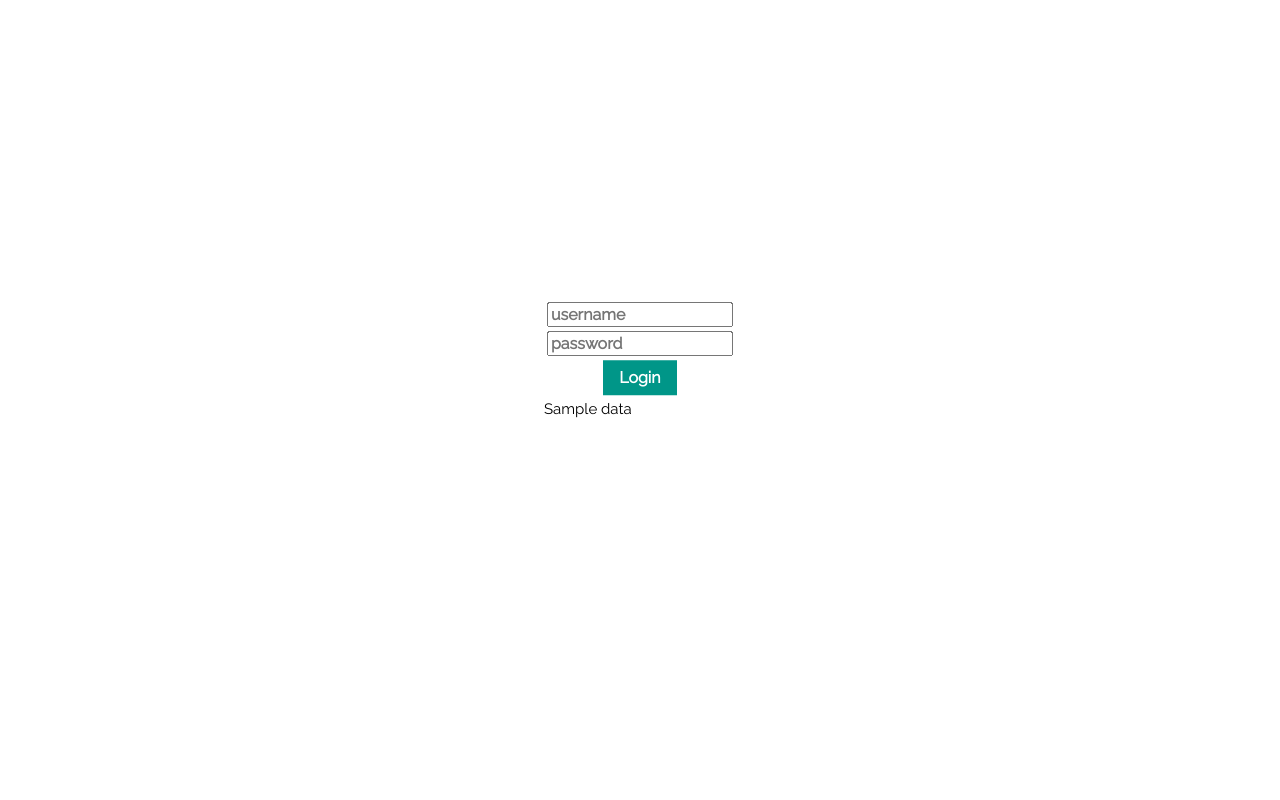
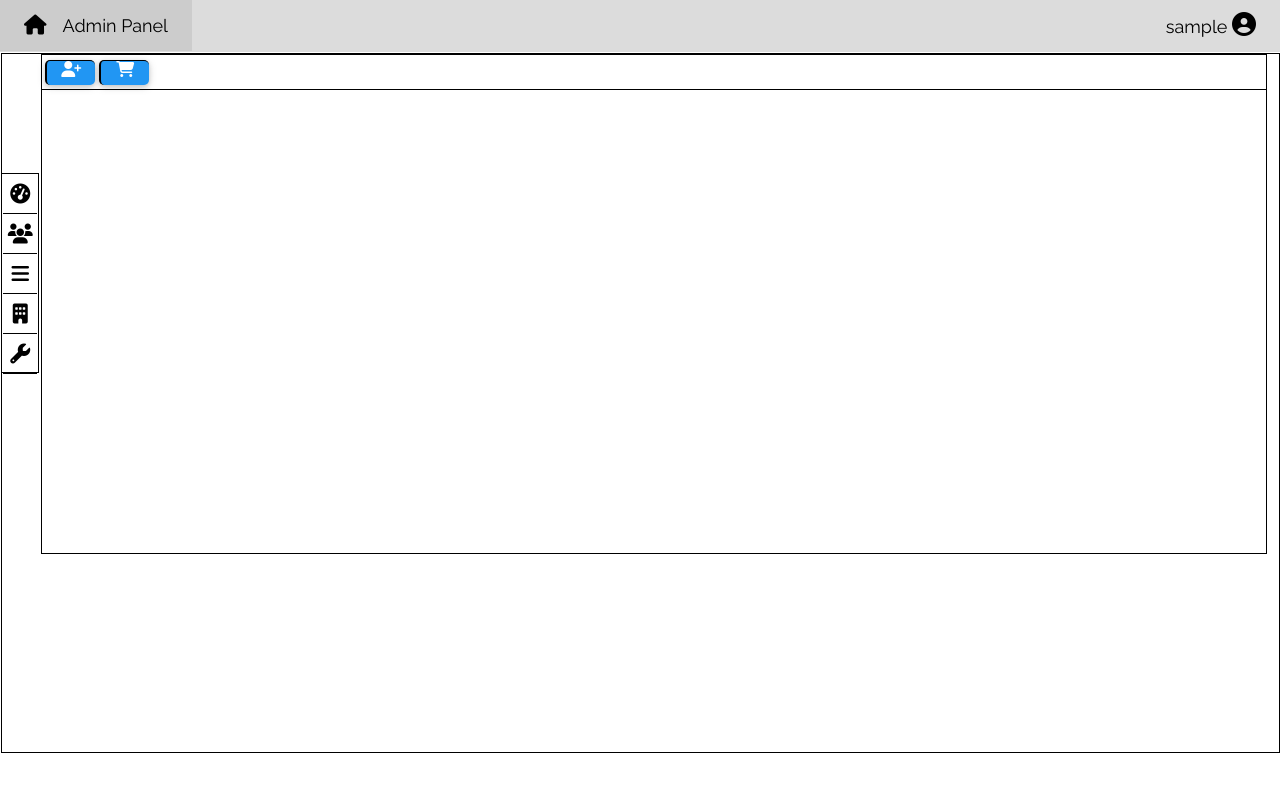
Before and after one commit to daroomwanor/rawblumeApp, a Flask app: template rawblumeApp/templates/Admin_Panel.html in a window 1280 px wide. Run offline with Flask 2, Linux system fonts and the light colour scheme; the template is opened without the code that fills it: most values are stand-ins (such as "Sample title", 1, 10 or a date in 2020); lists and menus that the app fills with data are empty; some libraries are stand-ins or nearby versions.

Commit message:
Admin Panel Html Design

```diff
--- a/rawblumeApp/routes.py
+++ b/rawblumeApp/routes.py
@@ -21,12 +21,10 @@ def Admin_Panel():
 @app.route("/processLogin", methods=['GET', 'POST'])
 def processLogin():
 	data = json.loads(request.data)
-	print(data)
 	username = data['username']
 	password = data['password']
 	User = UsersTable.query.filter(UsersTable.username == username, UsersTable.password == password).all()
 	if len(User) > 0:
-		print(username)
 		return "Success"
 	else:
 		return "Failed"
--- a/rawblumeApp/static/css/Admin_Panel.css
+++ b/rawblumeApp/static/css/Admin_Panel.css
@@ -8,6 +8,34 @@
 
 
 #main_container{
-	display: none;
+	display: block;
 
 }
+
+.vertical_navbar{
+	height: 40px;
+    border-bottom: solid 1px black;
+    padding-top: 10px;
+    width: 106%;
+    margin-left: -3px;
+    cursor: pointer;
+    text-align: center;
+}
+
+#display_container{
+	border: solid 1px black;
+    min-height: 500px;
+    min-width: 900px;
+    float: left;
+    margin-left: 2px;
+    width:96%;
+}
+
+.actionBtn{
+	width: 50px;
+    height: 25px;
+    cursor: pointer;
+    border-left: solid 2px black;
+    border-top: solid 1px black;
+    border-radius: 5px;
+}
--- a/rawblumeApp/static/js/Admin_Panel.js
+++ b/rawblumeApp/static/js/Admin_Panel.js
@@ -12,6 +12,7 @@ function processLogin(){
 		if(this.readyState == 4 && this.status == 200){
 			console.log(this.responseText);
 			document.getElementById('centered').style.display="None";
+			document.getElementById('main_container').style.display="Block";
 			alert(this.responseText);
 		}
 
--- a/rawblumeApp/templates/Admin_Panel.html
+++ b/rawblumeApp/templates/Admin_Panel.html
@@ -13,28 +13,72 @@
 			html,body,h1,h2,h3,h4,h5 {font-family: "Raleway", sans-serif}
 		</style>
 		<link rel="stylesheet" href="{{ url_for('static', filename='css/Admin_Panel.css') }}">
-		<link rel="stylesheet" href="/Users/daroomwanor/rawblumeApp/rawblumeApp/static/css/Admin_Panel.css">
-		<script type="text/javascript" src="/Users/daroomwanor/rawblumeApp/rawblumeApp/static/js/Admin_Panel.js"></script>
+		<link rel="stylesheet" href="/Users/omwanord/ArielApps/rawblumeApp/rawblumeApp/static/css/Admin_Panel.css">
+		<script type="text/javascript" src="/Users/omwanord/ArielApps/rawblumeApp/rawblumeApp/static/js/Admin_Panel.js"></script>
 	</head>
 	<body>
 		<script type="text/javascript" src="{{url_for('static', filename="js/Admin_Panel.js")}}"></script>
-		<div id="centered">
+		<div id="centered" style="display: None;">
 			<table>
 				<tr>
 					<th><input id="username" type="text" name="" placeholder="username"></th>
 				</tr>
 				<tr>
-					<th><input id="password" type="text" name="" placeholder="password">
+					<th><input id="password" type="password" name="" placeholder="password">
 				</th>
 				<tr>
 					<th><button onclick="processLogin()" class="w3-button w3-teal">Login</button>
 				</th>
 			</table>
-			{{data}}
 
 		</div>
 		<div id="main_container">
-			<h1>{{data}}</h1>
+			<div id="horizontal_navbar" style="position: fixed;">
+          		<div class="w3-top" style="background-color: #dcdcdc;height: 52px;width: 100%">
+					 <div class="w3-bar w3-theme-d2 w3-left-align w3-large">
+						  <a class="w3-bar-item w3-button w3-hide-medium w3-hide-large w3-right w3-padding-large w3-hover-white w3-large w3-theme-d2" href="javascript:void(0);" onclick="openNav()"><i class="fa fa-bars"></i></a>
+						  <a href="#" class="w3-bar-item w3-button w3-padding-large w3-theme-d4"><i  style='font-size:20px' class="fa fa-home w3-margin-right"></i>Admin Panel</a>
+
+						  <a ng-click="changeName()" style="float: right;" href="#" class="w3-bar-item w3-button w3-hide-small w3-padding-large w3-hover-white" title="User">{{username}} <i style='font-size:24px' class='fa'>&#xf2be;</i></a>
+
+					 </div>
+				</div>
+          	</div>
+          	<div style="display: inherit; margin-left: 1px;">
+          		<div style="height: 200px; border: solid 1px black; margin-top: 120px;float: left;width:3%;padding-left: 4px;min-width: 38px;float: left;">
+          			<div>
+          				<div class="vertical_navbar">
+	          				<i style='font-size:20px' class="fa fa-dashboard"></i>
+	          			</div>
+          				<div class="vertical_navbar">
+	          				<i style='font-size:20px' class="fa fa-users"></i>
+	          			</div>
+	          			<div class="vertical_navbar">
+	          				<i style='font-size:20px' class="fa fa-reorder"></i>
+	          			</div>
+	          			<div class="vertical_navbar">
+	          				<i  style='font-size:20px' class="fa fa-building"></i>
+
+	          			</div>
+	          			<div class="vertical_navbar">
+	          				<i style='font-size:20px' class="fa fa-wrench"></i>
+	          			</div>
+
+	          		</div>
+          		</div>
+	          	<div style="height: 700px; border:solid 1px black;margin-top: 53px; width: 100%;">
+	          		<div id="display_container">
+	          			<div style="border-bottom: solid 1px black; height: 35px; padding-top:2px;">
+	          				<table>
+	          					<tr>
+	          						<td><span class="w3-card w3-right w3-blue w3-hover-shadow w3-center actionBtn"><i class="fa">&#xf234;</i></span></td>
+	          						<td><span class="w3-card w3-right w3-blue w3-hover-shadow w3-center actionBtn"><i class="fa">&#xf07a;</i></span></td>
+	          					</tr>
+	          				</table>
+	          			</div>
+	          		</div>
+	          	</div>
+          	</div>
 		</div>
 	</body>
 </html>
```
